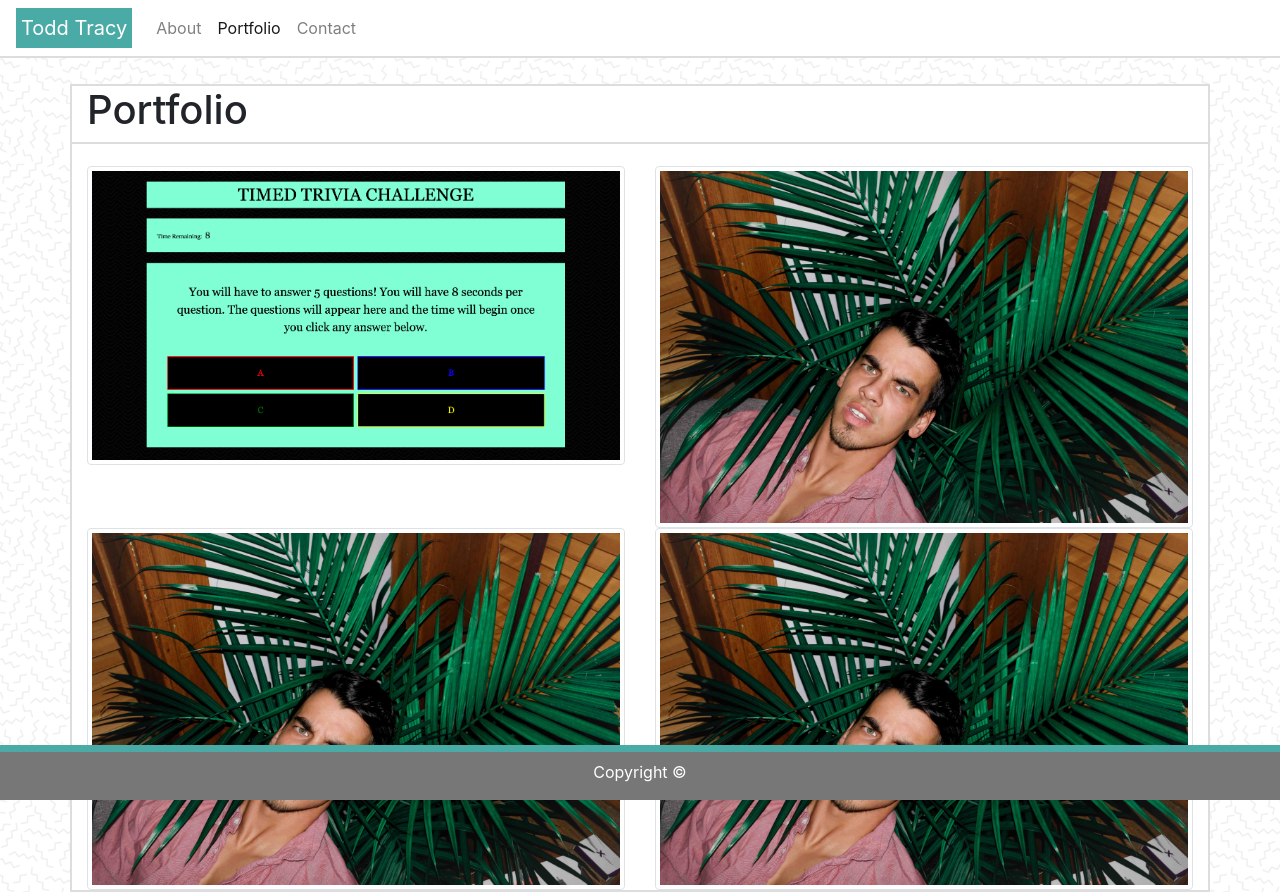
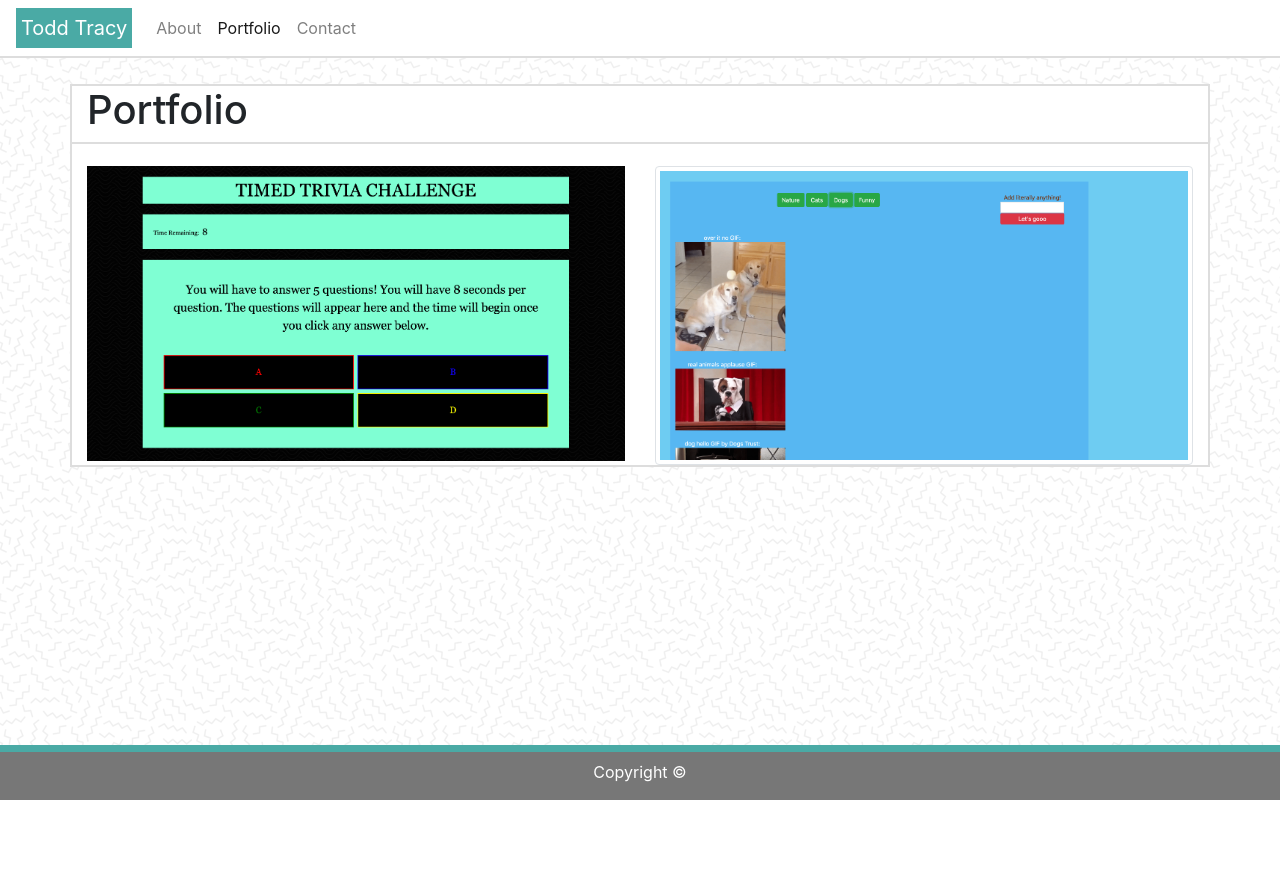
Before and after one commit to trvcytg/Bootstrap-Portfolio, a plain HTML site: page portfolio.html in a window 1280 px wide. After the commit the page ends 800 px from the top, so only its background shows below. Drawn offline with Linux system fonts and the light colour scheme.

Commit message:
Added image and linked GifTastic to Portfolio

```diff
--- a/portfolio.html
+++ b/portfolio.html
@@ -63,39 +63,23 @@
         <div class="col-sm-6">
           <a href="https://trvcytg.github.io/TriviaGame/">
             <img
-              src="assets/images/triviaGame.png"
+              src="./assets/images/triviaGame.png"
+              alt="HTML tutorial"
+              style="width:100%;height:auto;border:0"
+            />
+          </a>
+        </div>
+          <div class="col-sm-6">
+            <a href="https://trvcytg.github.io/GifTastic/"><img
+            src="assets/images/GifTastic.png"
               class="img-thumbnail"
               alt="Todd Tracy"
               style="width: 100%; height: auto;"
             />
           </a>
+          </div>
         </div>
-        <div class="col-sm-6">
-          <img
-            src="assets/images/me.jpg"
-            class="img-thumbnail"
-            alt="Todd Tracy"
-            style="width: 100%; height: auto;"
-          />
-        </div>
-      </div>
-      <div class="row">
-        <div class="col-sm-6">
-          <img
-            src="assets/images/me.jpg"
-            class="img-thumbnail"
-            alt="Todd Tracy"
-            style="width: 100%; height: auto;"
-          />
-        </div>
-        <div class="col-sm-6">
-          <img
-            src="assets/images/me.jpg"
-            class="img-thumbnail"
-            alt="Todd Tracy"
-            style="width: 100%; height: auto;"
-          />
-        </div>
+
       </div>
     </div>
   </body>
```
Also changed, not shown: assets/images/GifTastic.png (added).
